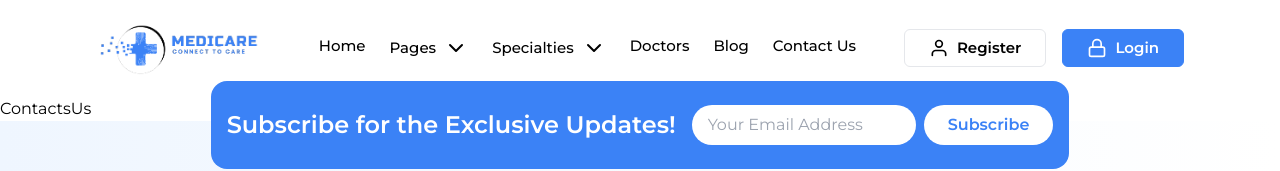
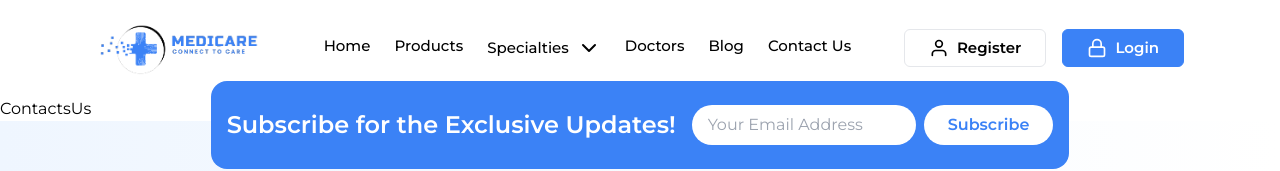
Before and after one commit to rahat2020/Medicare, a Next.js app: page /contacts in a window 1280 px wide. Shown: the top 171 px of the page. Built offline with nearby package versions, Linux system fonts and the light colour scheme.

Commit message:
Topbar/navbar updated

```diff
--- a/src/data/navData.js
+++ b/src/data/navData.js
@@ -6,15 +6,8 @@ export const navData = [
     href: "/",
   },
   {
-    label: "Pages",
-    href: "#",
-    icon: <ChevronDown />,
-    dropdown: [
-      { label: "About Us", href: "/about" },
-      { label: "Services", href: "/services" },
-      { label: "Service Details", href: "/serviceDetails" },
-      { label: "FAQ", href: "/faq" },
-    ],
+    label: "Products",
+    href: "/products"
   },
   {
     label: "Specialties",
```
Also changed, not shown: public/assets/faq-img.png (added).
